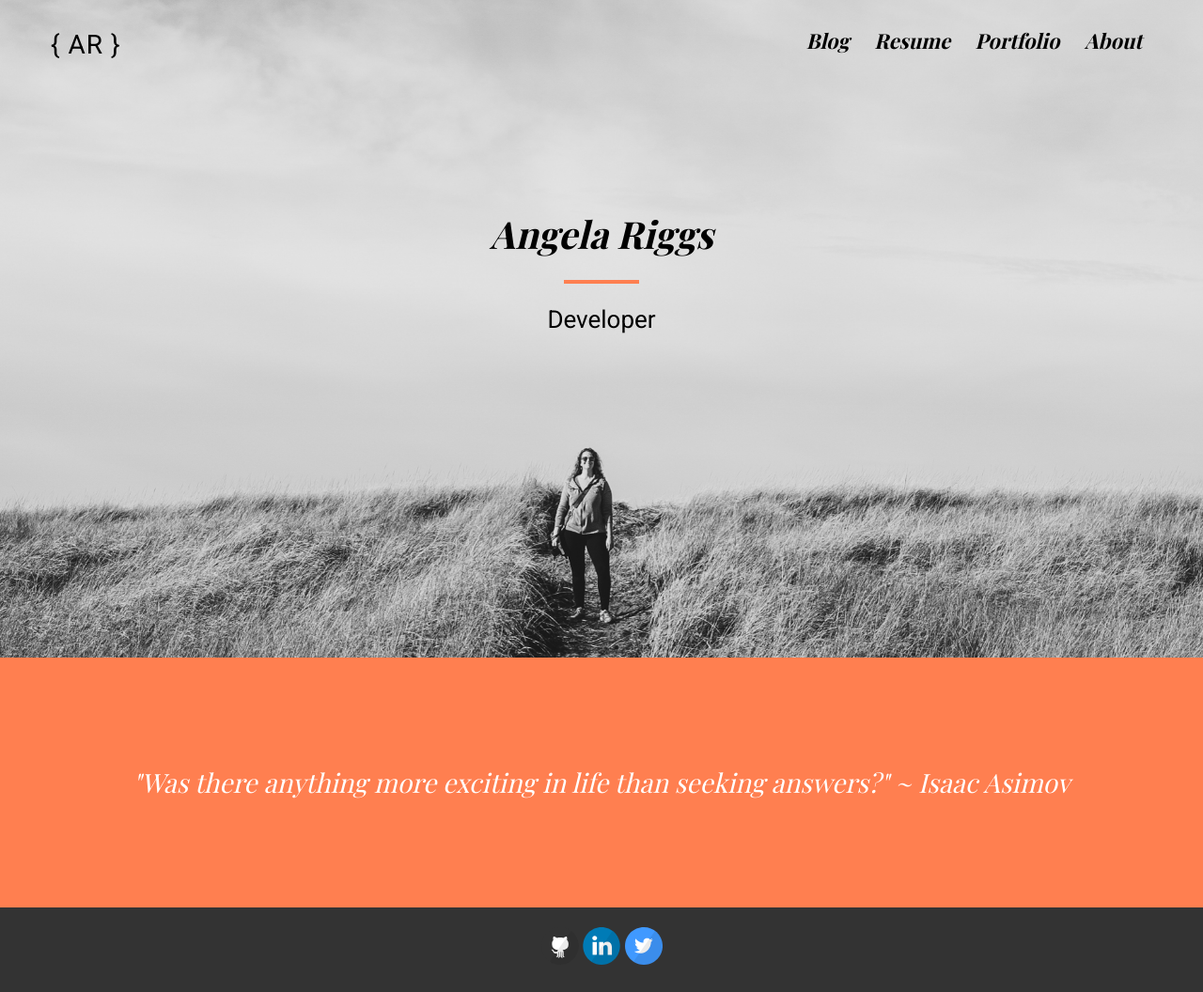
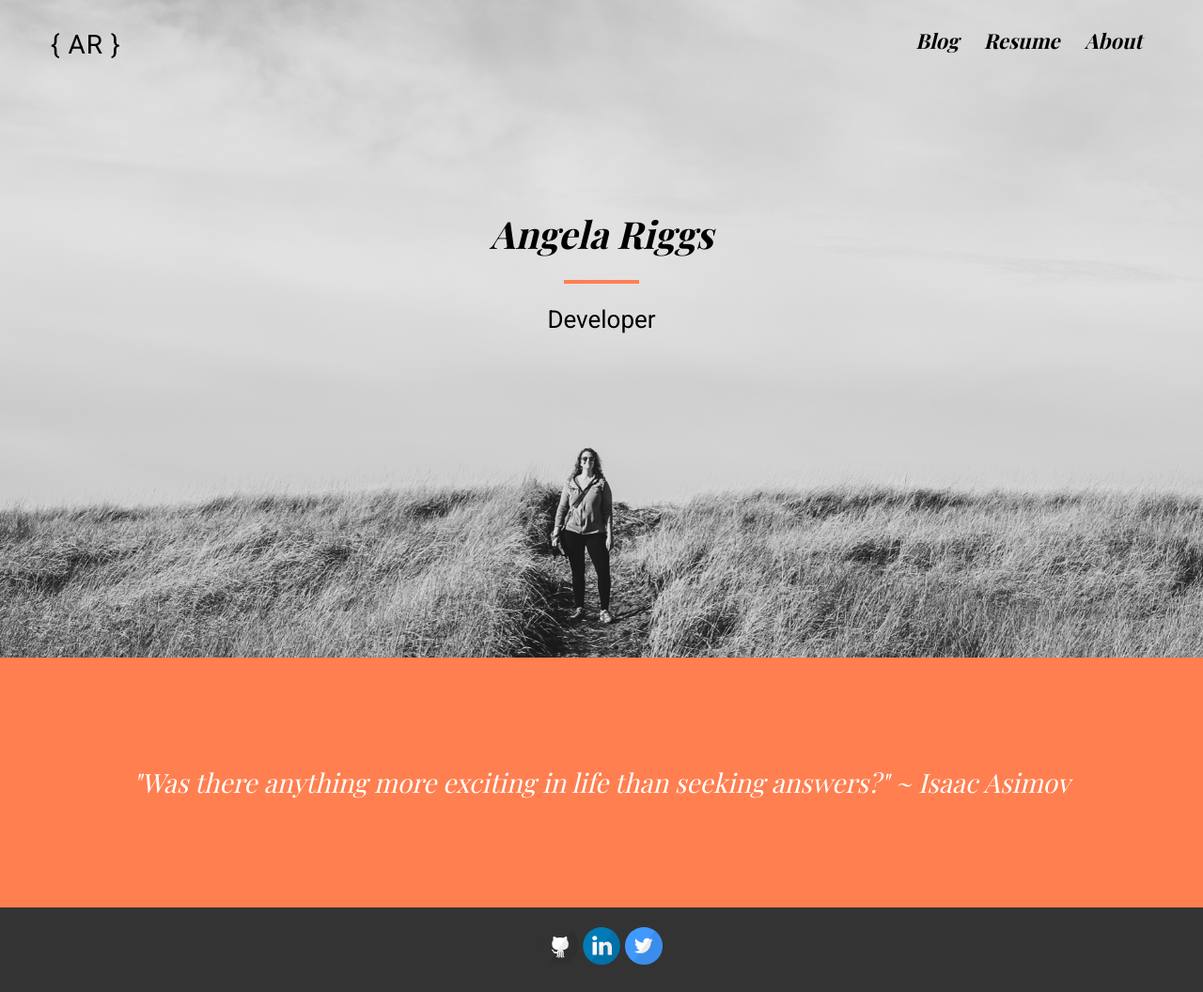
Before and after one commit to angelariggs/angelariggs.github.io, a Jekyll site: the page built from index.html, in a window 1280 px wide. Shown: the whole page at 94% size. Built offline with Jekyll 4.4.1, drawn with Linux system fonts in a browser that asks for light colours; some web fonts are replaced; Markdown is read by kramdown in place of the engine named in the settings.

Commit message:
removed portfolio

```diff
--- a/_layouts/default.html
+++ b/_layouts/default.html
@@ -29,7 +29,7 @@
             <ul>
             <li><a class="nav-title" href="{{ site.baseurl }}/blog">Blog</a></li>
             <li><a class="nav-title" href="{{ site.baseurl }}/resume">Resume</a></li>
-            <li><a class="nav-title" href="{{ site.baseurl }}/portfolio">Portfolio</a></li>
+            <!-- <li><a class="nav-title" href="{{ site.baseurl }}/portfolio">Portfolio</a></li> -->
             <li><a class="nav-title" href="{{ site.baseurl }}/about">About</a></li>
             </ul>
           </nav>
--- a/_layouts/navpages.html
+++ b/_layouts/navpages.html
@@ -30,7 +30,7 @@
             <ul>
             <li><a href="{{ site.baseurl }}/blog">Blog</a></li>
             <li><a href="{{ site.baseurl }}/resume">Resume</a></li>
-            <li><a href="{{ site.baseurl }}/portfolio">Portfolio</a></li>
+            <!-- <li><a href="{{ site.baseurl }}/portfolio">Portfolio</a></li> -->
             <li><a href="{{ site.baseurl }}/about">About</a></li>
             </ul>
           </nav>
```
Also changed, not shown: portfolio.md (+2 -1 lines).
